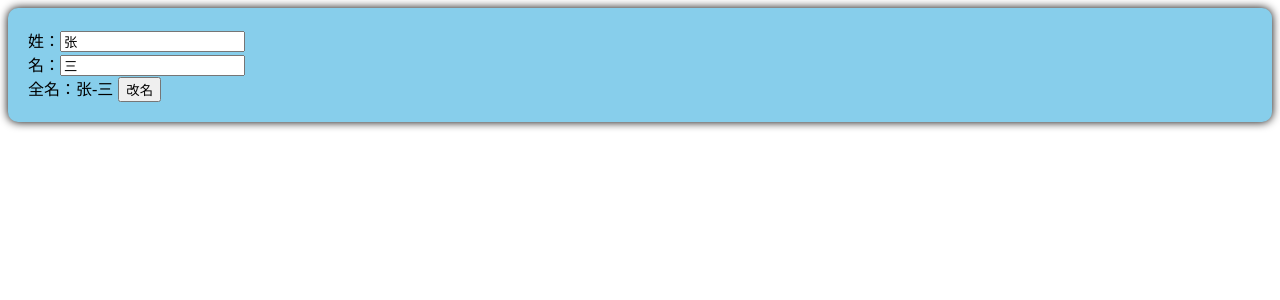
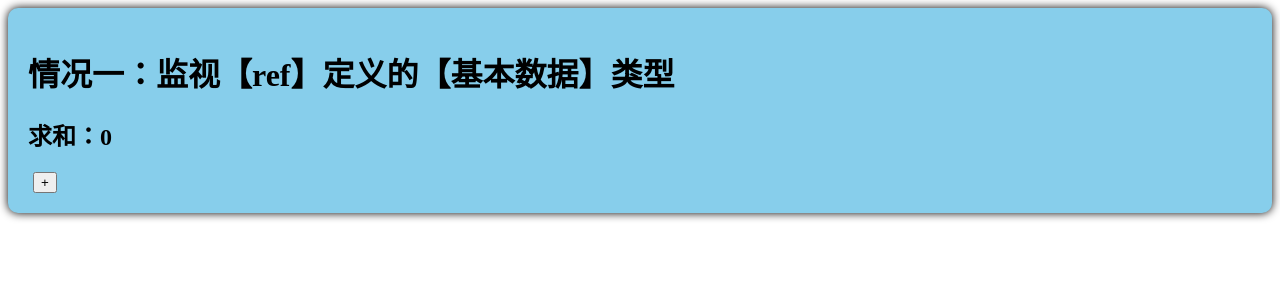
Before and after one commit to Mht-2025/Vue3-test, a Vue app: page / in a window 1280 px wide. Shown: the top 300 px of the page. Built offline with nearby package versions, Linux system fonts and the light colour scheme; the HTML template or start-up script is replaced by a standard one.

Commit message:
watch监视情况一：监视【ref】定义的【基本数据】类型

```diff
--- a/src/components/PersonInfo.vue
+++ b/src/components/PersonInfo.vue
@@ -1,38 +1,29 @@
 <template>
   <div class="person">
-   姓：<input type="text" v-model="firstName"><br>
-   名：<input type="text" v-model="LastName"><br>
-   <!-- <button @click="getName">姓名</button>{{ AllName }} -->
-    <span>全名：{{ AllName }}</span>
-    <button @click="changeName">改名</button>
+    <h1>情况一：监视【ref】定义的【基本数据】类型</h1>
+    <h2>求和：{{ sum }}</h2>
+    <button @click="changSum">+</button>
   </div>
 </template>
 
 //组合式API
 <script setup lang="ts" name="PersonInfo">
-import { ref ,computed} from 'vue';
-const firstName = ref('张');
-const LastName = ref('三');
-
- // 计算属性——只读取，不修改
-  /* let fullName = computed(()=>{
-    return firstName.value + '-' + lastName.value
-  }) */
-
-const AllName = computed({
-  get(){
-    return firstName.value +"-"+ LastName.value;
-  },
-  set(val){
-    console.log("有人给名啦",val);
-    //以“-”分割并分别取出
-    firstName.value = val.split('-')[0];
-    LastName.value = val.split('-')[1];
-  }
-});
-  function changeName(){
-    AllName.value = 'hao-四';
-  }
+    import {ref,watch} from 'vue'
+    const sum = ref(0)
+    function changSum(){
+      sum.value+=1
+    }
+    //监听sum的变化，当sum发生变化时，执行回调函数
+    // watch(监听的对象,回调函数0回调函数要有两个参数：新值，旧值)
+    // 返回值是一个函数，调用这个函数，可以停止watch监听
+    const stopWatch=watch(sum,(newValue,oldValue)=>{
+      console.log('sum变化了',"新："+newValue,"旧"+oldValue)
+      // 当sum的值大于10时，停止watch监听
+      // stopWatch()
+    if(newValue>=10){
+      stopWatch()
+    }
+    })
 </script>
 
 <style scoped>
```
